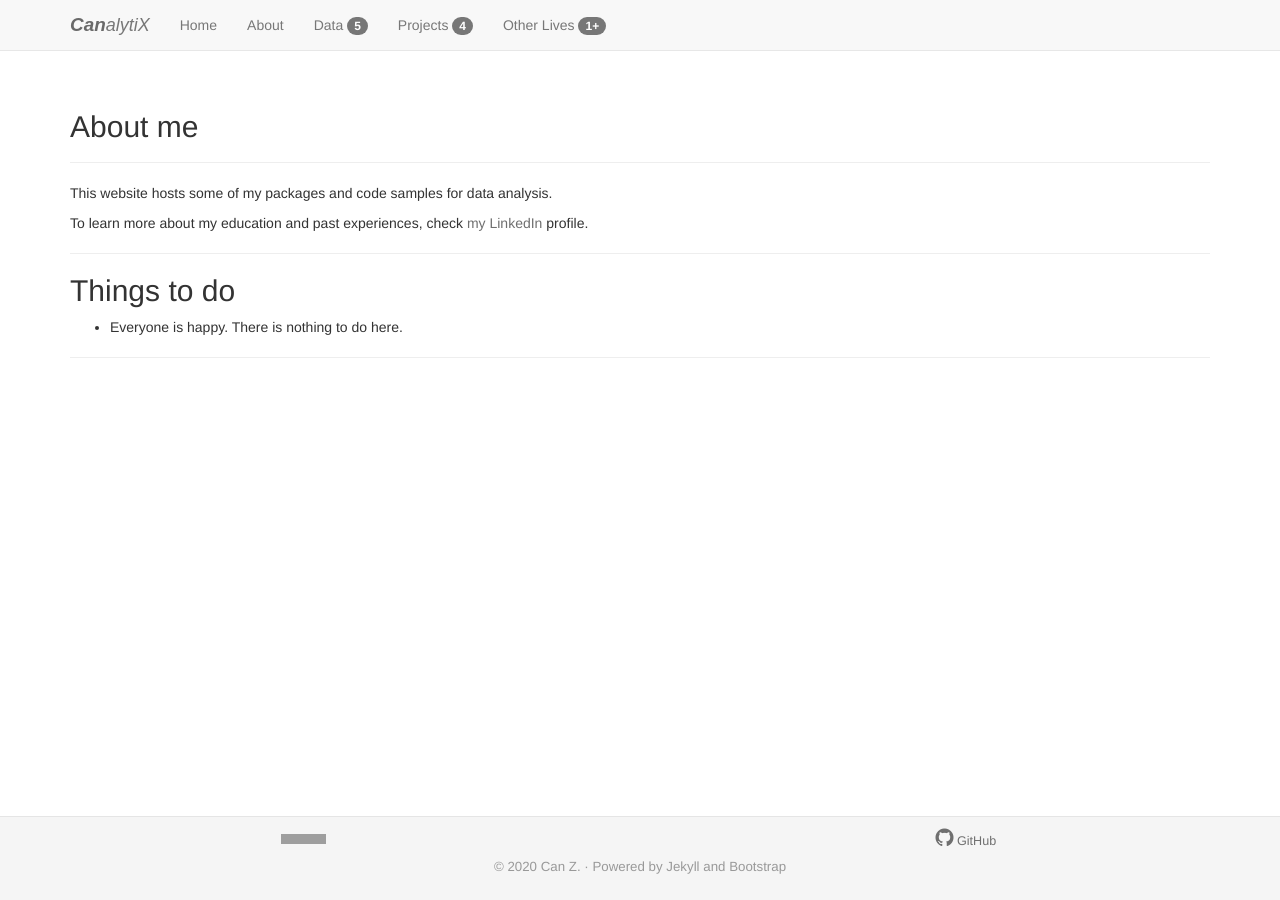
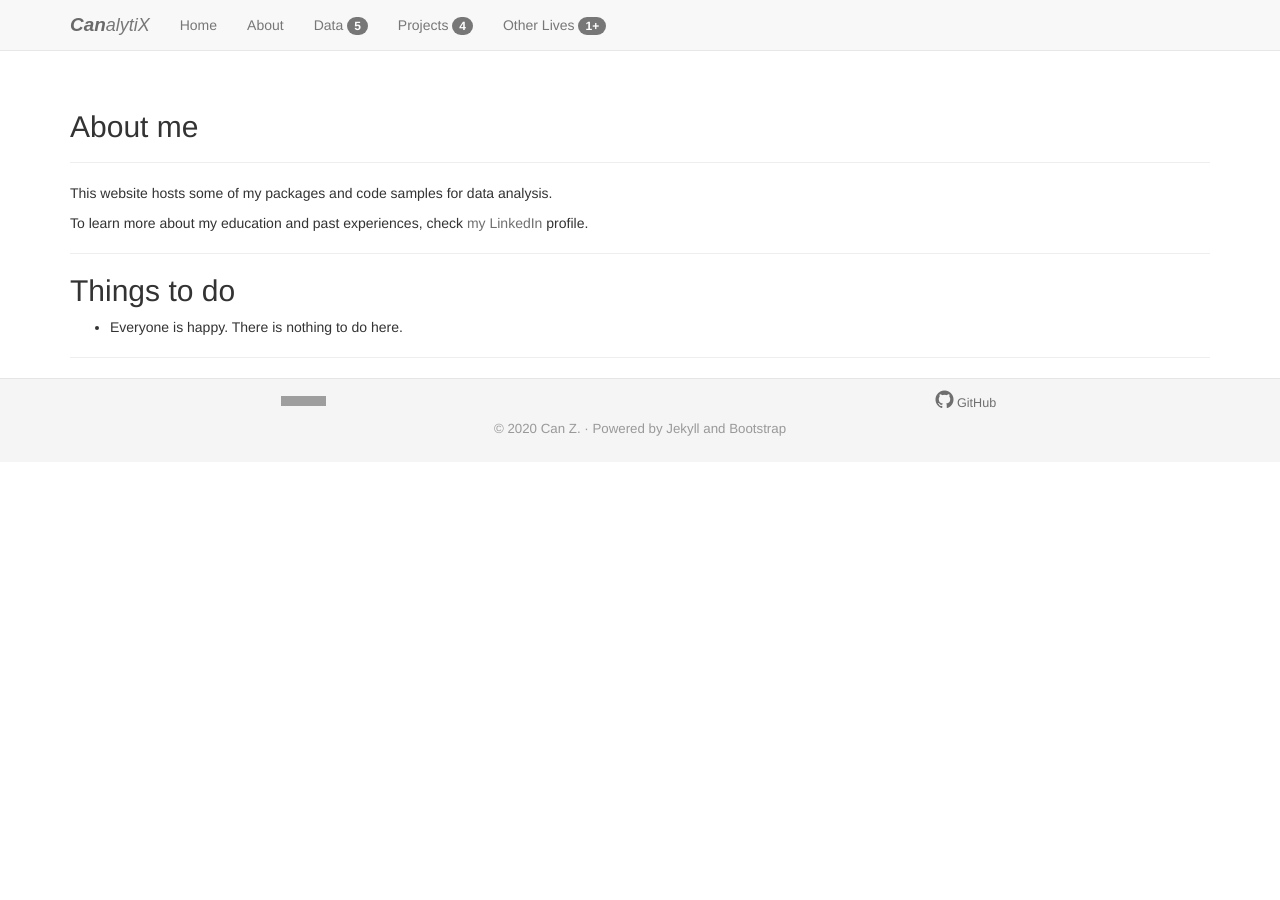
Before and after one commit to HVoltBb/HVoltBb.github.io, a Jekyll site: the page built from about/index.html, in a window 1280 px wide. Built offline with Jekyll 4.4.1, drawn with Linux system fonts in a browser that asks for light colours; comment, search, counter and statistics services are not loaded; grey boxes are pictures that could not be loaded.

Commit message:
Update main.css

```diff
--- a/css/main.css
+++ b/css/main.css
@@ -6,7 +6,7 @@ html{
 body{
   padding-bottom: 84px;
   filter: grayscale(100%);
-  min-height: 100vh;
+  min-height: 100%;
 }
 
 .this-footer {
```
